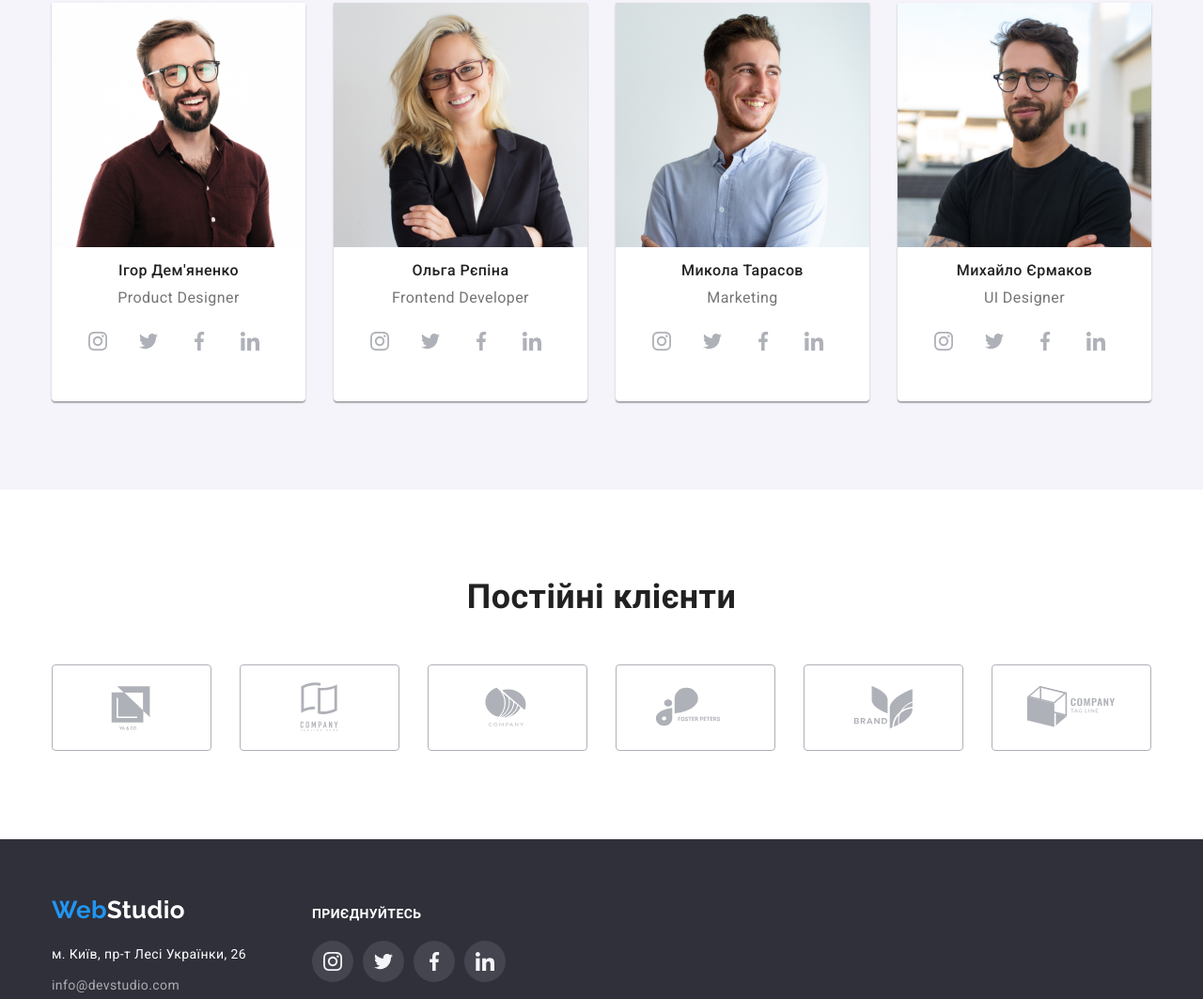
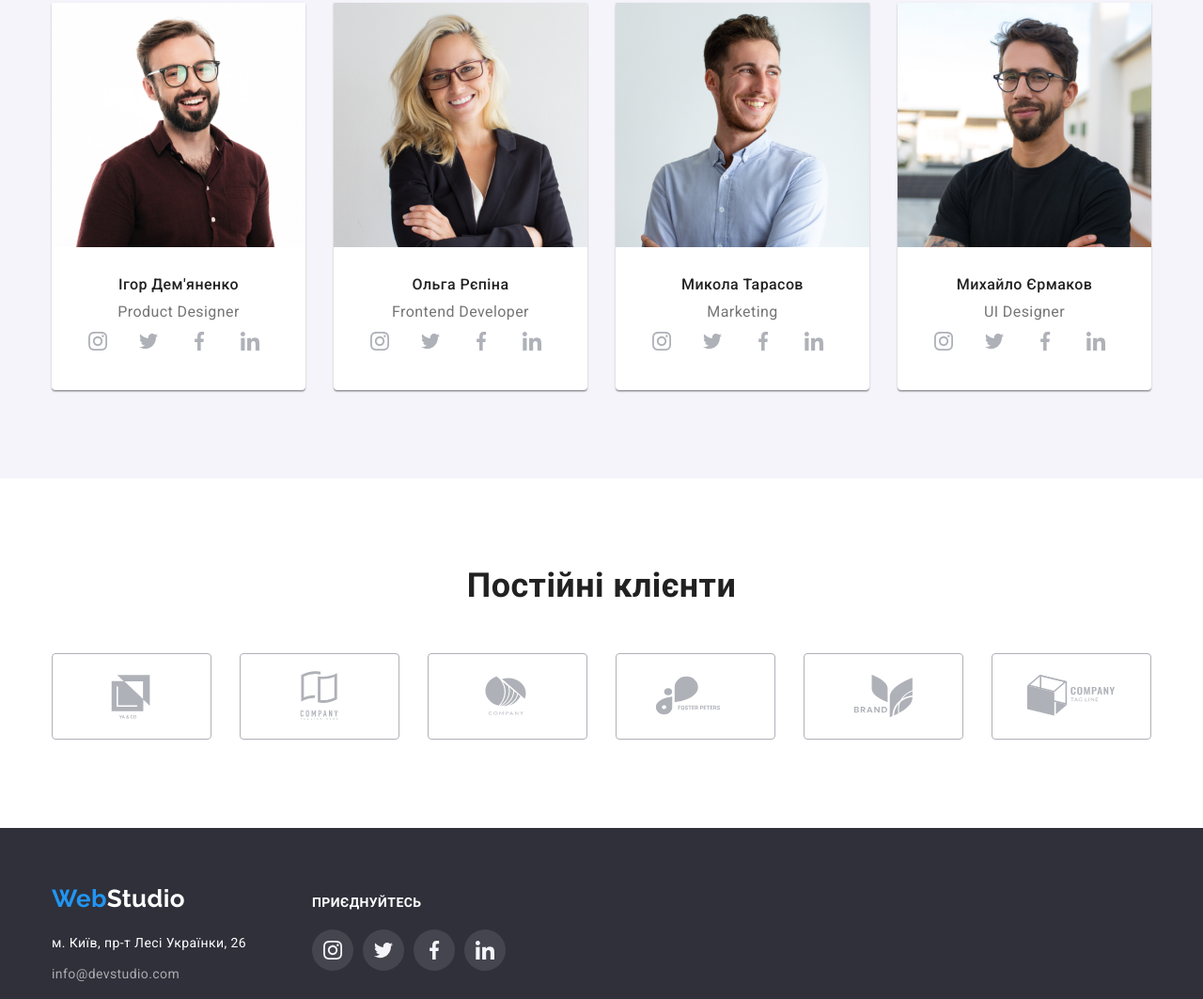
Before and after one commit to ZhiganoviIvan224/goit-markup-hw-04, a plain HTML site: page index.html in a window 1280 px wide. Shown: the part 1754-2817 px from the top of the page at 94% size. Drawn offline with nearby package versions, Linux system fonts and the light colour scheme.

Commit message:
03.11.2022

```diff
--- a/css/styles.css
+++ b/css/styles.css
@@ -370,8 +370,8 @@ color: var(--button-white-color);
 }
 
 .team-list .item .img-descr {
-  padding-top: 15px;
-  padding-bottom: 15px;
+  padding-top: 30px;
+  padding-bottom: 30px;
 }
 
 .team .team-member {
@@ -590,9 +590,6 @@ color: var(--button-white-color);
   justify-content: center;
 }
 
-  .team-link{
-  padding-bottom: 42px;
-}
 
 .team-content {
   margin-bottom: 16px;
```
Also changed, not shown: index.html (+6 -4 lines).
